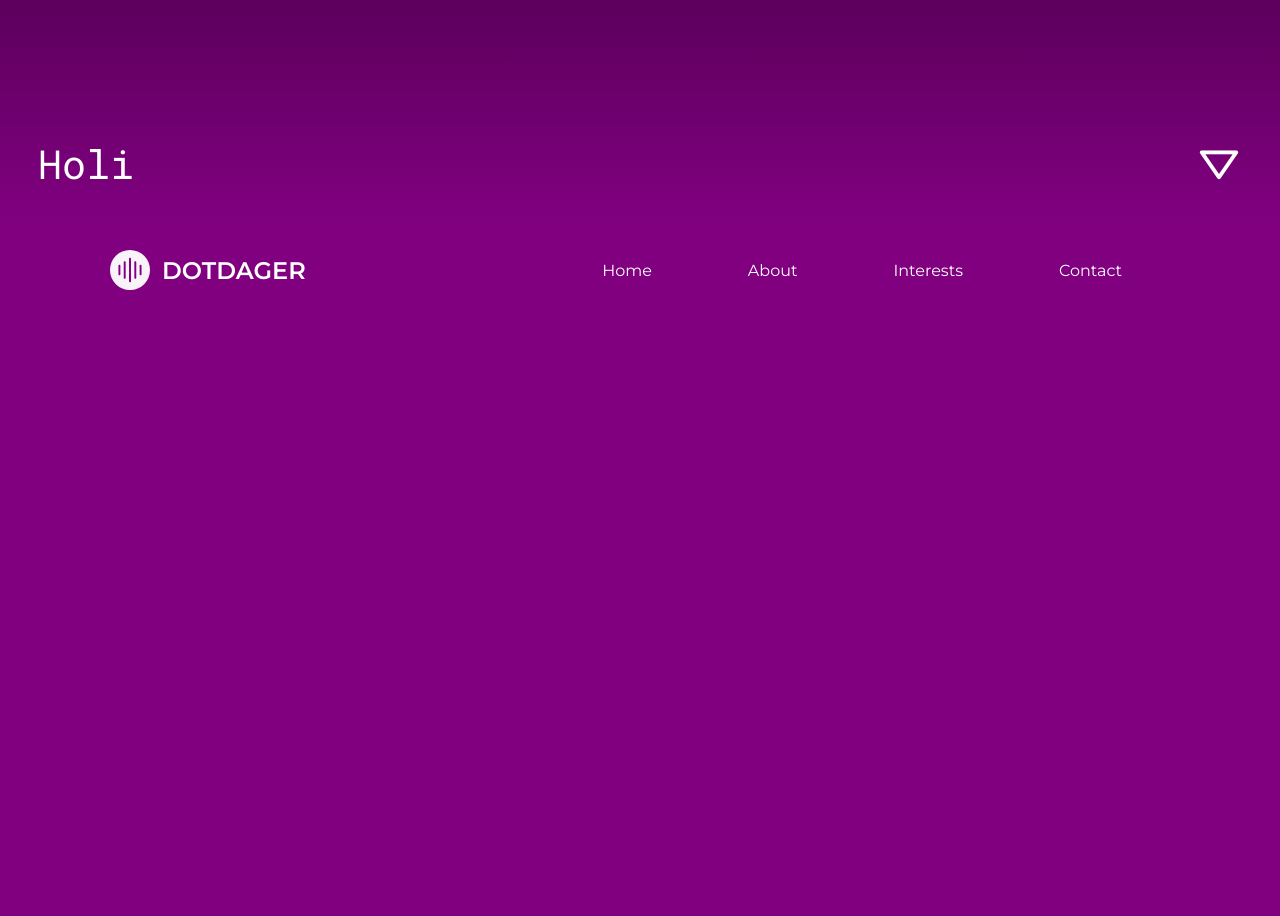
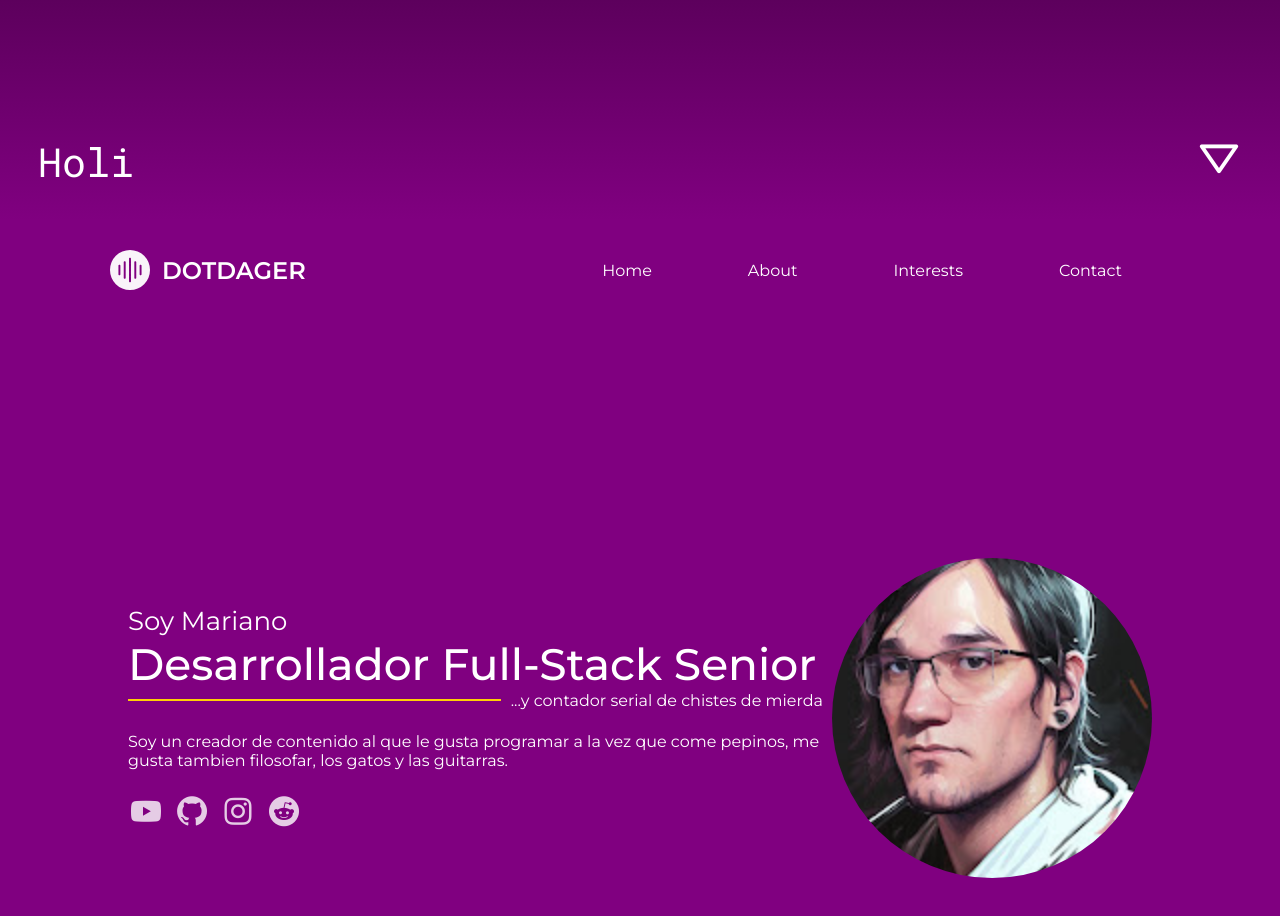
Before and after one commit to tmpelay/dager-landing, a React (Vite) app: page / in a window 1280 px wide. Shown: the part 580-1496 px from the top of the page. Built offline with nearby package versions, Linux system fonts and the light colour scheme.

Commit message:
Home, Contact & Nav links works

```diff
--- a/package.json
+++ b/package.json
@@ -19,6 +19,7 @@
   },
   "devDependencies": {
     "@eslint/js": "^9.13.0",
+    "@types/node": "^22.9.1",
     "@types/react": "^18.3.12",
     "@types/react-dom": "^18.3.1",
     "@vitejs/plugin-react-swc": "^3.5.0",
--- a/src/App.css
+++ b/src/App.css
@@ -65,11 +65,69 @@
 .home {
   width: 100vw;
   height: 100vh;
-  padding: 30px 38px;
+  padding: 30px 10%;
   display: flex;
-  justify-content: flex-start;
-  align-items: flex-end;
+  justify-content: space-between;
+  align-items: center;
   background-color: #800080;
+}
+
+.home__content {
+  max-width: 695px;
+}
+
+.home__me {
+  font-size: 26px;
+}
+
+.home__title {
+  font-size: 44px;
+  font-weight: 500;
+}
+
+.home__content-wrapper {
+  display: flex;
+  align-items: center;
+  gap: 10px;
+  margin-bottom: 22px;
+}
+
+.home__content-line {
+  flex: 1;
+  height: 2px;
+  background-color: #ffd005;
+}
+
+.home__joke {
+  font-size: 16px;
+}
+
+.home__description {
+  margin-bottom: 22px;
+}
+
+.home__links {
+  display: flex;
+  align-items: center;
+  gap: 10px;
+}
+
+.home__links a {
+  text-decoration: none;
+  color: #fff;
+  font-size: 36px;
+  opacity: 0.8;
+  transition: opacity 0.2s;
+}
+
+.home__links a:hover {
+  opacity: 1;
+}
+
+.home__photo img {
+  width: 320px;
+  border-radius: 50%;
+  transform: rotateY(180deg);
 }
 
 /* --- About --- */
@@ -79,8 +137,8 @@
   height: 100vh;
   padding: 30px 38px;
   display: flex;
-  justify-content: flex-start;
-  align-items: flex-end;
+  justify-content: center;
+  align-items: center;
   background-color: #800080;
 }
 
@@ -91,8 +149,8 @@
   height: 100vh;
   padding: 30px 38px;
   display: flex;
-  justify-content: flex-start;
-  align-items: flex-end;
+  justify-content: center;
+  align-items: center;
   background-color: #800080;
 }
 
@@ -101,10 +159,139 @@
 .contact {
   width: 100vw;
   height: 100vh;
-  padding: 30px 38px;
+  padding: 30px 10%;
   display: flex;
-  justify-content: flex-start;
-  align-items: flex-end;
+  justify-content: space-between;
+  align-items: center;
+  background-color: #800080;
+  gap: 15%;
+}
+
+.contact__content {
+  display: flex;
+  flex-direction: column;
+  gap: 16px;
+}
+
+.contact__title {
+  font-size: 44px;
+  font-weight: 500;
+}
+
+.contact__text {
+  margin-bottom: 16px;
+}
+
+.contact__info {
+  display: flex;
+  flex-direction: column;
+  gap: 16px;
+}
+
+.info__container {
+  display: flex;
+  align-items: center;
+  gap: 12px;
+}
+
+.info__icon {
+  padding: 10px;
+  font-size: 30px;
+  color: #800080;
+  background-color: #fff;
+  border-radius: 50%;
+}
+
+.info__value {
+  font-weight: 500;
+}
+
+.contact__line {
+  width: 100%;
+  height: 2px;
+  background-color: #ffd005;
+  margin: 16px 0;
+}
+
+.contact__links-wrapper {
+  display: flex;
+  justify-content: space-between;
+  align-items: center;
+}
+
+.contact__follow-me {
+  font-size: 18;
+}
+
+.contact__links {
+  display: flex;
+  align-items: center;
+  gap: 10px;
+}
+
+.contact__links a {
+  text-decoration: none;
+  color: #fff;
+  font-size: 36px;
+  opacity: 0.8;
+  transition: opacity 0.2s;
+}
+
+.contact__links a:hover {
+  opacity: 1;
+}
+
+.contact__form-container {
+  display: flex;
+  flex-direction: column;
+  gap: 18px;
+  padding: 60px;
+  background-color: #fff;
+}
+
+.form__title {
+  font-weight: 500;
+  color: #800080;
+  font-size: 22px;
+}
+
+.contact__form {
+  display: flex;
+  flex-direction: column;
+  gap: 16px;
+  width: 420px;
+}
+
+.form__input {
+  width: 100%;
+  background-color: transparent;
+  border: none;
+  border-bottom: 3px solid #80008088;
+  padding: 16px 24px;
+  outline: none;
+  transition: border-bottom-color 0.2s;
+}
+
+.form__input:hover,
+.form__input:active,
+.form__input:hover {
+  border-bottom-color: #800080;
+}
+
+.form__button {
+  margin-top: 22px;
+  padding: 16px;
+  border: 3px solid #800080;
+  background-color: transparent;
+  color: #800080;
+  font-size: 16px;
+  font-weight: 500;
+  cursor: pointer;
+  transition: color 0.2s, background-color 0.2s;
+}
+
+.form__button:hover {
+  color: #fff;
   background-color: #800080;
 }
 
--- a/src/App.tsx
+++ b/src/App.tsx
@@ -1,5 +1,7 @@
 import Navbar from "./components/Navbar/Navbar";
+
 import Logo from "./assets/logo.svg";
+import ProfilePicture from "./assets/profile.png";
 
 import "./App.css";
 
@@ -9,15 +11,117 @@ function App() {
       <header className="header">
         <div className="header__content">
           <p className="header__hi">Holi</p>
-          <i className="bx bx-down-arrow header__arrow"></i>
+          <a href="#home" className="header__arrow">
+            <i className="bx bx-down-arrow "></i>
+          </a>
         </div>
       </header>
       <main>
         <Navbar />
-        <section className="home"></section>
-        <section className="about"></section>
-        <section className="interests"></section>
-        <section className="contact"></section>
+        <section className="home" id="home">
+          <div className="home__content">
+            <p className="home__me">Soy Mariano</p>
+            <h1 className="home__title">Desarrollador Full-Stack Senior</h1>
+            <div className="home__content-wrapper">
+              <span className="home__content-line"></span>
+              <p className="home__joke">
+                ...y contador serial de chistes de mierda
+              </p>
+            </div>
+            <p className="home__description">
+              Soy un creador de contenido al que le gusta programar a la vez que
+              come pepinos, me gusta tambien filosofar, los gatos y las
+              guitarras.
+            </p>
+            <div className="home__links">
+              <a href="#">
+                <i className="bx bxl-youtube"></i>
+              </a>
+              <a href="#">
+                <i className="bx bxl-github"></i>
+              </a>
+              <a href="#">
+                <i className="bx bxl-instagram"></i>
+              </a>
+              <a href="#">
+                <i className="bx bxl-reddit"></i>
+              </a>
+            </div>
+          </div>
+          <div className="home__photo">
+            <img src={ProfilePicture} alt="DotDager" title="DotDager picture" />
+          </div>
+        </section>
+        <section className="about" id="about"></section>
+        <section className="interests" id="intetests"></section>
+        <section className="contact" id="contact">
+          <div className="contact__content">
+            <h2 className="contact__title">Contactame</h2>
+            <p className="contact__text">
+              <i>¿Quieres saber más o trabajar conmigo? ¡Hablemos!</i>
+            </p>
+            <div className="contact__info">
+              <div className="info__container">
+                <i className="bx bx-current-location info__icon"></i>
+                <p className="info__value">
+                  Los pepinillos 624, Buenos aires, Argentina
+                </p>
+              </div>
+              <div className="info__container">
+                <i className="bx bxs-phone info__icon"></i>
+                <p className="info__value">+54 911 911911-911911</p>
+              </div>
+              <div className="info__container">
+                <i className="bx bx-envelope info__icon"></i>
+                <p className="info__value">marianita@gmail.com</p>
+              </div>
+            </div>
+            <span className="contact__line"></span>
+            <div className="contact__links-wrapper">
+              <p className="contact__follow-me">Seguime</p>
+              <div className="contact__links">
+                <a href="#">
+                  <i className="bx bxl-youtube"></i>
+                </a>
+                <a href="#">
+                  <i className="bx bxl-github"></i>
+                </a>
+                <a href="#">
+                  <i className="bx bxl-instagram"></i>
+                </a>
+                <a href="#">
+                  <i className="bx bxl-reddit"></i>
+                </a>
+              </div>
+            </div>
+          </div>
+          <div className="contact__form-container">
+            <p className="form__title">Enviame un mensaje</p>
+            <form action="" className="contact__form">
+              <input
+                type="text"
+                className="form__input"
+                placeholder="Nombre"
+                required
+              />
+              <input
+                type="text"
+                className="form__input"
+                placeholder="Email"
+                required
+              />
+              <input
+                type="text"
+                className="form__input"
+                placeholder="Mensaje"
+                required
+              />
+              <button type="submit" className="form__button">
+                Enviar
+              </button>
+            </form>
+          </div>
+        </section>
       </main>
       <footer className="footer">
         <img
@@ -29,16 +133,16 @@ function App() {
         <div className="footer__content">
           <ul className="navbar__links">
             <li>
-              <a href="#">Home</a>
+              <a href="#home">Home</a>
             </li>
             <li>
-              <a href="#">About</a>
+              <a href="#about">About</a>
             </li>
             <li>
-              <a href="#">Interests</a>
+              <a href="#interests">Interests</a>
             </li>
             <li>
-              <a href="#">Contact</a>
+              <a href="#contact">Contact</a>
             </li>
           </ul>
           <span className="footer__line"></span>
@@ -50,7 +154,9 @@ function App() {
       <section className="bye">
         <div className="bye__content">
           <p className="bye__bye">Chau</p>
-          <i className="bx bx-up-arrow bye__arrow"></i>
+          <a href="#home" className="bye__arrow">
+            <i className="bx bx-up-arrow "></i>
+          </a>
         </div>
       </section>
     </>
--- a/src/components/Navbar/Navbar.css
+++ b/src/components/Navbar/Navbar.css
@@ -4,8 +4,9 @@
   display: flex;
   justify-content: space-between;
   align-items: center;
-  background-color: transparent;
+  background-color: #800080;
   padding: 30px 110px;
+  z-index: 10;
 }
 
 .navbar__logo {
--- a/src/components/Navbar/Navbar.tsx
+++ b/src/components/Navbar/Navbar.tsx
@@ -11,16 +11,16 @@ export default function Navbar() {
       </div>
       <ul className="navbar__links">
         <li>
-          <a href="#">Home</a>
+          <a href="#home">Home</a>
         </li>
         <li>
-          <a href="#">About</a>
+          <a href="#about">About</a>
         </li>
         <li>
-          <a href="#">Interests</a>
+          <a href="#interest">Interests</a>
         </li>
         <li>
-          <a href="#">Contact</a>
+          <a href="#contact">Contact</a>
         </li>
       </ul>
     </nav>
--- a/src/index.css
+++ b/src/index.css
@@ -4,7 +4,12 @@
   box-sizing: border-box;
 }
 
+html {
+  scroll-behavior: smooth;
+}
+
 body {
   background-color: #800080;
+  color: #fff;
   font-family: "Montserrat";
 }
```
Also changed, not shown: src/assets/profile.png (added), 1 other file (tests, documents, lock files or other folders).
